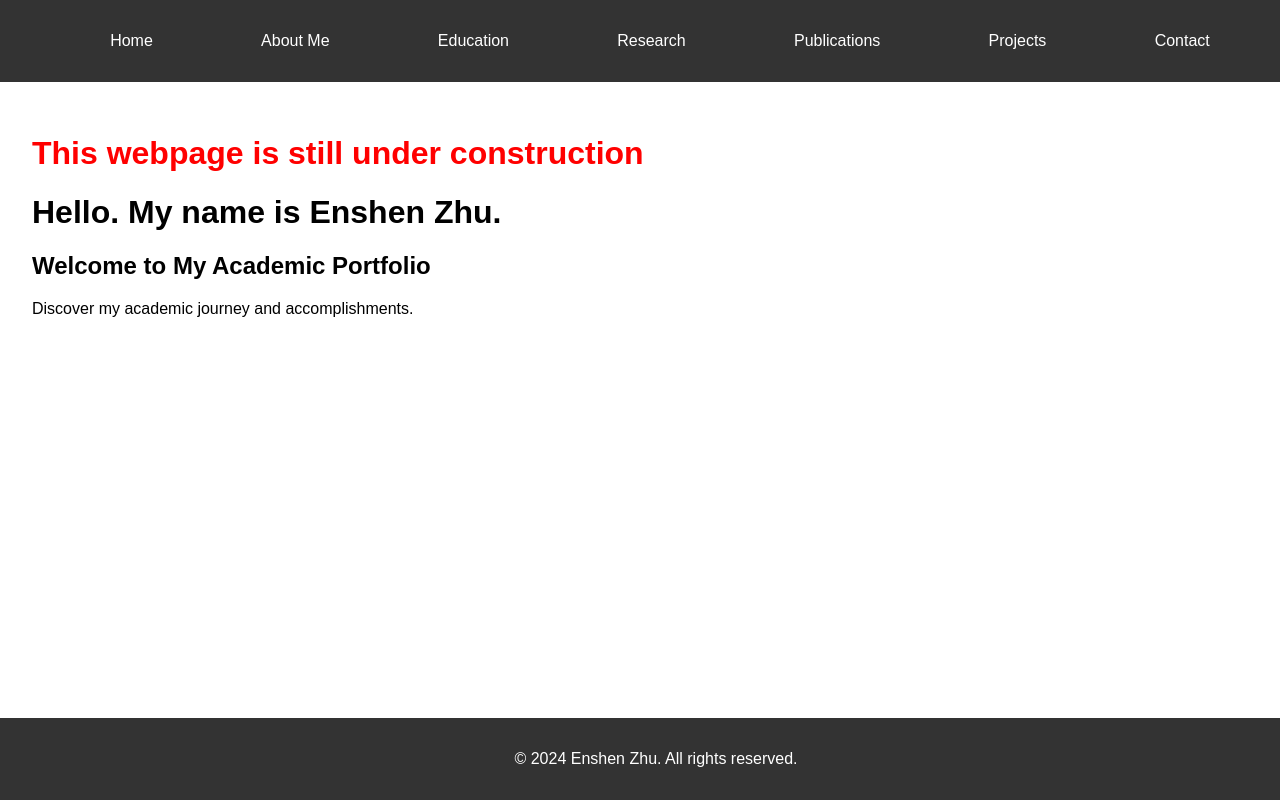
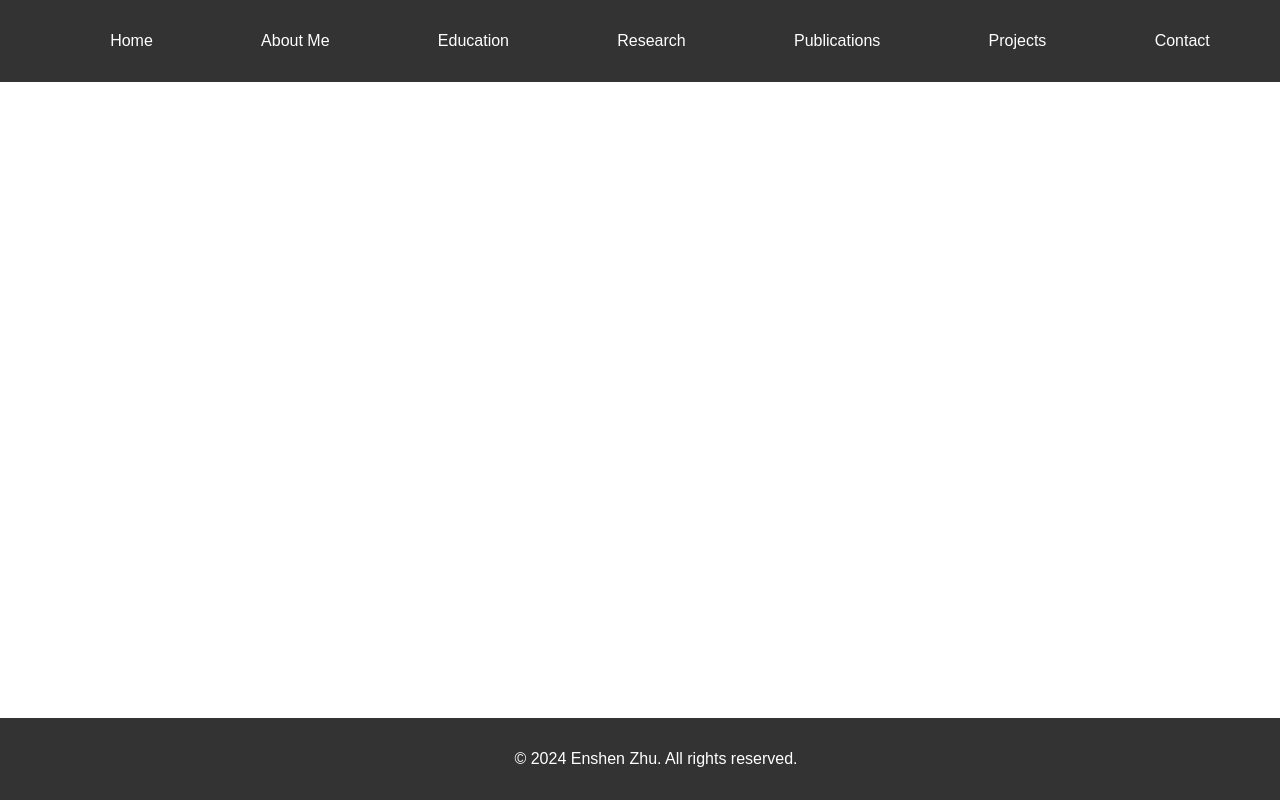
Before and after one commit to EnshenZhu/academic_webpage, a React (Create React App) app in the folder academic-portfolio/: page / in a window 1280 px wide. Built offline with nearby package versions, Linux system fonts and the light colour scheme.

Commit message:
test on the home route

```diff
--- a/academic-portfolio/src/App.js
+++ b/academic-portfolio/src/App.js
@@ -17,7 +17,7 @@
       <div>
         <Navigation />
         <Routes>
-          <Route path="/" element={<Home />} />
+          <Route path="/home" element={<Home />} />
           <Route path="/about" element={<About />} />
           <Route path="/education" element={<Education />} />
           <Route path="/research" element={<Research />} />
--- a/academic-portfolio/src/components/Navigation.js
+++ b/academic-portfolio/src/components/Navigation.js
@@ -5,7 +5,7 @@
     return (
         <nav>
             <ul>
-                <li><Link to="/">Home</Link></li>
+                <li><Link to="/home">Home</Link></li>
                 <li><Link to="/about">About Me</Link></li>
                 <li><Link to="/education">Education</Link></li>
                 <li><Link to="/research">Research</Link></li>
```
